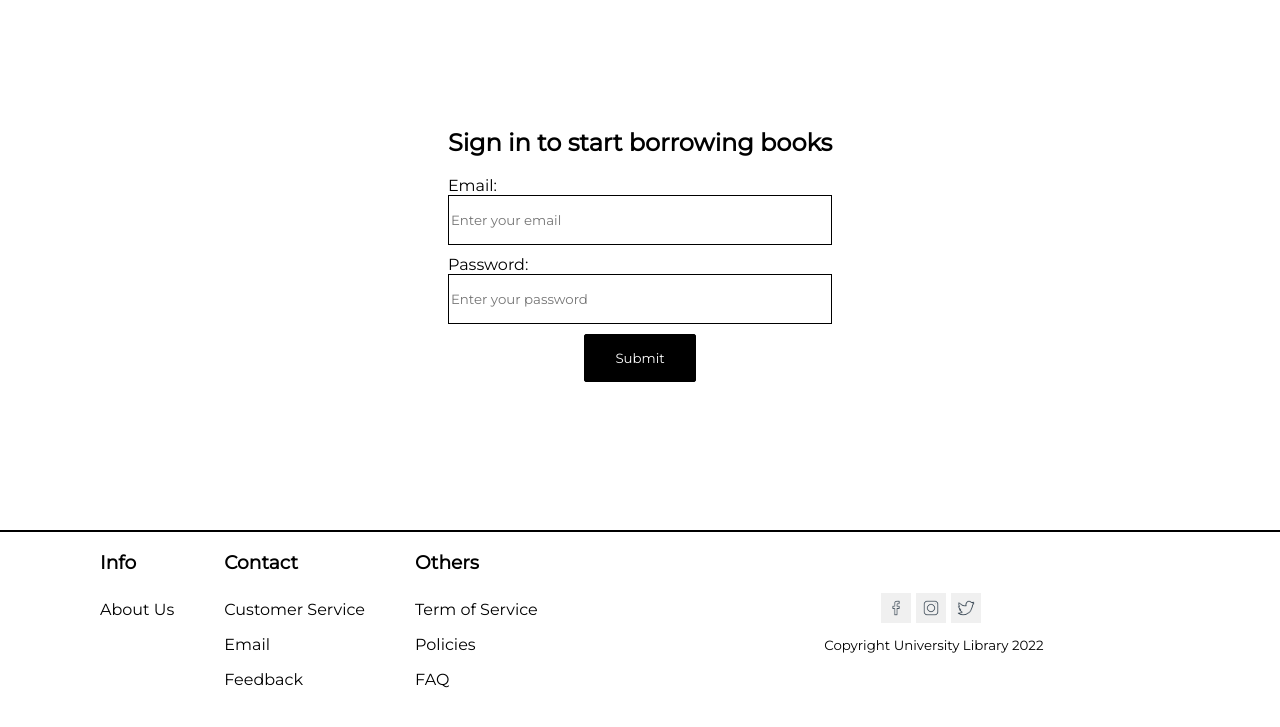
After one commit to ChinhDangg/LibraryWebApp, a PHP site: page /login.php?user=Students in a window 1280 px wide. The commit adds this page. Shown: the top 727 px of the page. Run offline with PHP 8.4, Linux system fonts and the light colour scheme.

Commit message:
login, credentials

```diff
--- a/docker-compose.yml
+++ b/docker-compose.yml
@@ -1,11 +1,11 @@
-version: '4.8'
+version: '3.9'
 
 services:
   php-env:
-    build:
+    build: .
     volumes:
       - ./src:/var/www/html
-    port:
+    ports:
       - 9000:80
 
   mysql_db:
--- a/src/bookInfo.php
+++ b/src/bookInfo.php
@@ -1,4 +1,5 @@
 <?php
+include 'loginCredential.php';
 if ($_GET['isbn'] !== "") {
     $con = new mysqli('mysql_db', 'root', 'root', 'uni_book_db');
     if (!$con) {
--- a/src/browse.php
+++ b/src/browse.php
@@ -1,4 +1,5 @@
 <?php
+include 'loginCredential.php';
 $con = new mysqli('mysql_db', 'root', 'root', 'uni_book_db');
 if (!$con) {
     echo "Fail";
--- a/src/browseGenre.php
+++ b/src/browseGenre.php
@@ -1,4 +1,5 @@
 <?php
+include 'loginCredential.php';
 if ($_GET['genre'] !== "") {
     $con = new mysqli('mysql_db', 'root', 'root', 'uni_book_db');
     if (!$con) {
--- /dev/null
+++ b/src/css/login.css
@@ -0,0 +1,49 @@
+body {
+    max-width: 1350px;
+    margin: 0 auto;
+}
+
+#login_area_section {
+    width: 100%;
+    height: 100%;
+    min-height: 500px;
+    display: flex;
+    flex-direction: column;
+    justify-content: center;
+    align-items: center;
+}
+
+h1 {
+    text-align: center;
+}
+
+input {
+    border-radius: 0%;
+    border: 1px solid black;
+    margin-bottom: 10px;
+}
+
+input:not(#submit_login) {
+    width: 100%;
+    min-height: 50px;
+}
+
+#submit_login_container {
+    display: flex;
+    justify-content: center;
+}
+
+#submit_login {
+    background-color: black;
+    color: white;
+    padding: 15px 30px;
+    border-radius: 2px;
+    cursor: pointer;
+}
+
+/* Small screen */
+@media screen and (max-width: 415px) {
+    form {
+        padding: 0 15px;
+    }
+}
--- a/src/index.php
+++ b/src/index.php
@@ -1,3 +1,5 @@
+<?php include 'loginCredential.php'; ?>
+
 <!DOCTYPE html>
 <html lang="en">
 <head>
--- /dev/null
+++ b/src/login.php
@@ -0,0 +1,44 @@
+<?php
+if ($_GET['user'] == 'Students' || $_GET['user'] == 'Staffs') {
+    session_start();
+}
+else
+    header('Location: userCheck.php');
+?>
+
+<!DOCTYPE html>
+<html lang="en">
+<head>
+    <meta charset="UTF-8">
+    <meta http-equiv="X-UA-Compatible" content="IE=edge">
+    <meta name="viewport" content="width=device-width, initial-scale=1.0">
+    <meta name="description" content="University Library Website Application">
+    <link rel="stylesheet" href="Font-awesome/css/font-awesome.min.css">
+    <link rel="stylesheet" type="text/css" href="css/nav.css">
+    <link rel="stylesheet" type="text/css" href="css/footer.css">
+    <link rel="stylesheet" type="text/css" href="css/login.css">
+    <title>Login</title>
+</head>
+<body>
+
+    <section id="login_area_section">
+        <div id="login_area_wrapper">
+            <h1>Sign in to start borrowing books</h1>
+            <?php if (isset($_SESSION["wrongpassword"]) && $_SESSION["wrongpassword"] == "wrong")
+                echo '<div style="margin-bottom: 20px; text-align: center">Incorrect email or username</div>';
+                session_destroy();
+            ?>
+            <form action=<?php $user = $_GET["user"]; echo '"loginVerification.php?user='.$user.'"'?> method="post">
+                <label for="email">Email:</label><br>
+                <input id="input_email" type="email" name="input_email" placeholder="Enter your email"><br>
+                <label for="password">Password:</label><br>
+                <input id="input_password" type="password" name="input_password" placeholder="Enter your password"><br>
+                <div id="submit_login_container"><input id="submit_login" type="submit"></div>
+            </form>
+        </div>
+    </section>
+
+    <?php include 'footer.php';?>
+
+</body>
+</html>
--- /dev/null
+++ b/src/loginCredential.php
@@ -0,0 +1,4 @@
+<?php
+if (!isset($_COOKIE["user"]))
+    header('Location: userCheck.php');
+?>
--- a/src/myCart.php
+++ b/src/myCart.php
@@ -1,4 +1,5 @@
 <?php
+include 'loginCredential.php';
 $con = new mysqli('mysql_db', 'root', 'root', 'uni_book_db');
 if (!$con) {
     echo "Fail";
--- a/src/nav.php
+++ b/src/nav.php
@@ -41,7 +41,7 @@
 
         <div id="search_wrapper">
             <div id="type_search">
-                <form action="search_book.php" method="post" id="form_wrapper">
+                <form action="result.php" method="post" id="form_wrapper">
                     <input id="input_book_search" type="search" name="input_book_search" placeholder="Search by Title, Author, or ISBN">
                     <div id="submit_icon_wrapper">
                         <input id="search_submit_icon" type="image" src="Pic/search.png" alt="Submit">
--- a/src/reservedBook.php
+++ b/src/reservedBook.php
@@ -1,4 +1,5 @@
 <?php
+include 'loginCredential.php';
 $con = new mysqli('mysql_db', 'root', 'root', 'uni_book_db');
 if (!$con) {
     echo "Fail";
--- a/src/search_book.php
+++ b/src/result.php
@@ -1,5 +1,5 @@
 <?php
-
+include 'loginCredential.php';
 $con = new mysqli('mysql_db', 'root', 'root', 'uni_book_db');
 if (!$con) {
     echo "Fail";
```
Also changed, not shown: src/css/userCheck.css (added, +25 -0 lines), src/loginVerification.php (added, +35 -0 lines), src/userCheck.php (added, +36 -0 lines).
